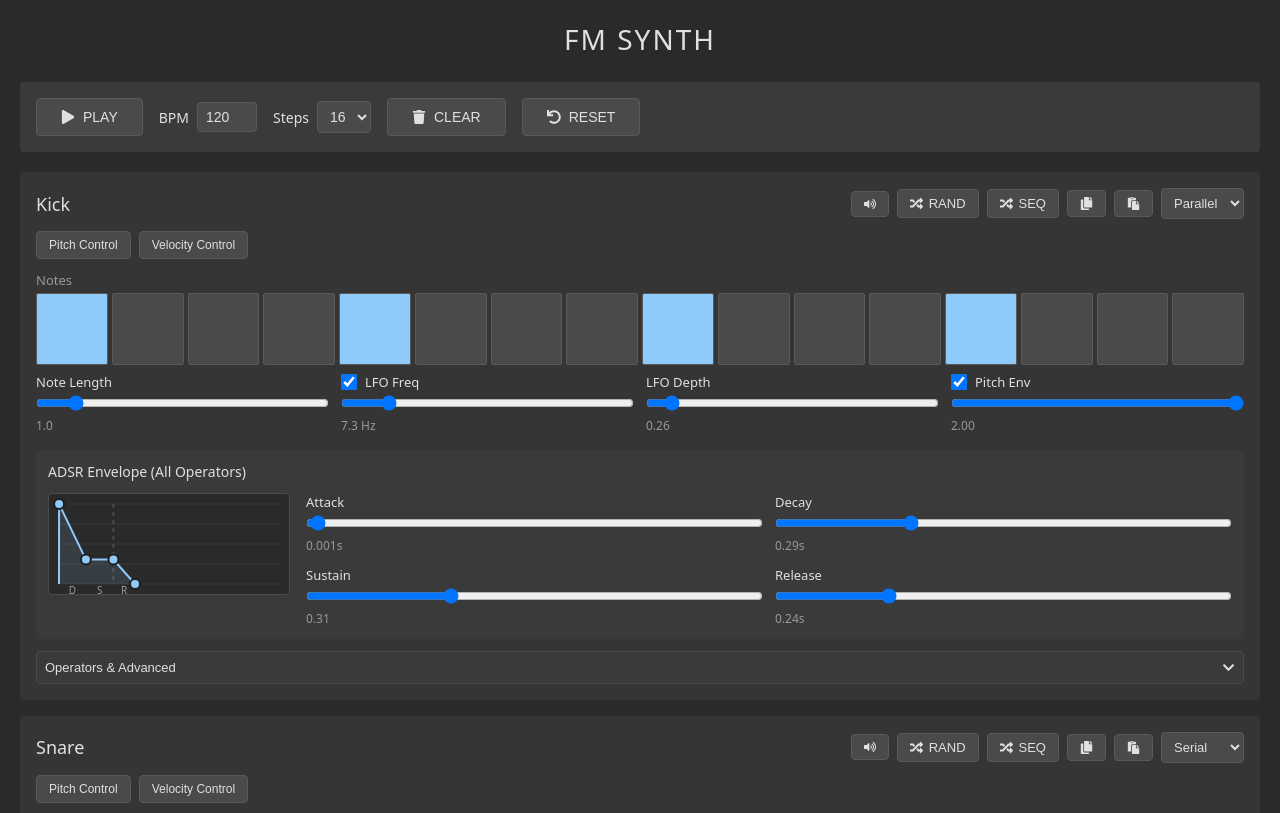
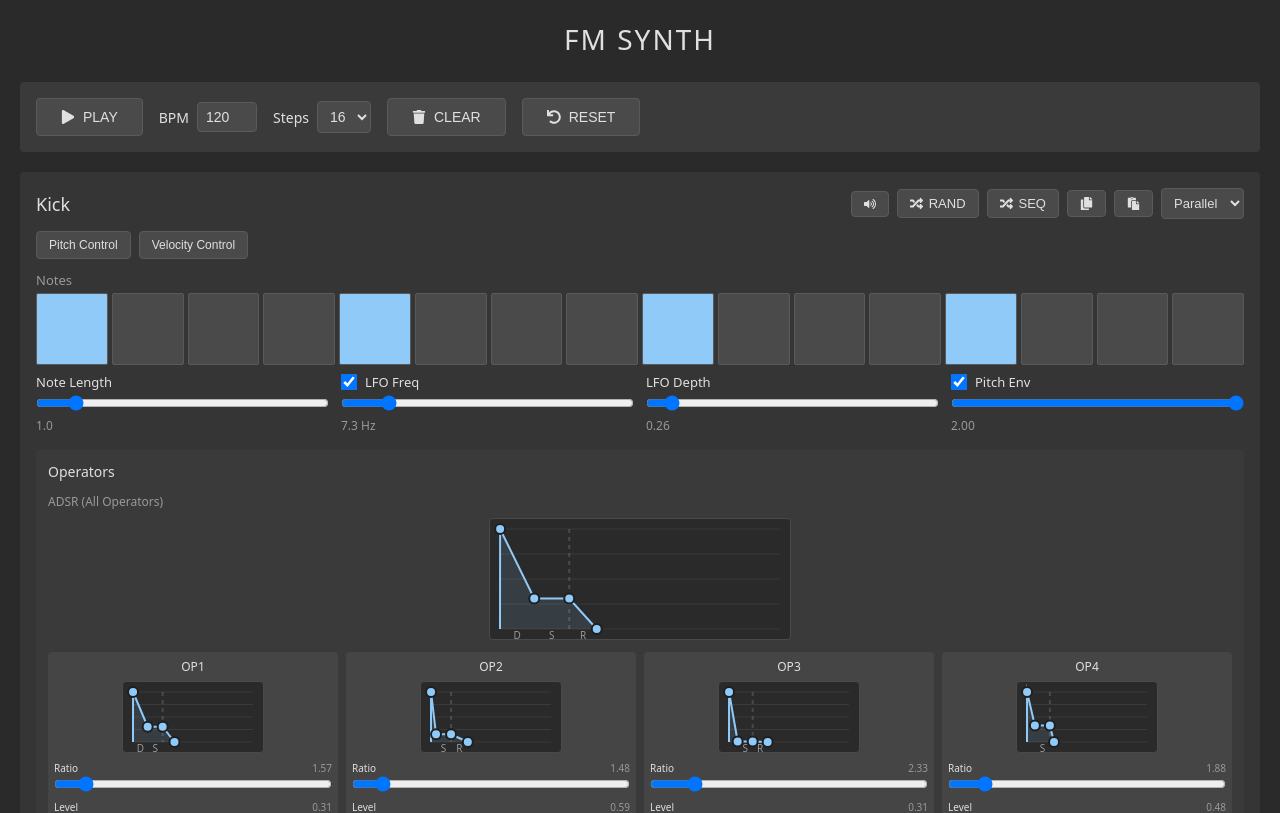
Before and after one commit to hashrock/vibe-fm-drum-synth, a React (Vite) app: page / in a window 1280 px wide. Shown: the top 813 px of the page. Built offline with nearby package versions, Linux system fonts and the light colour scheme.

Commit message:
ADSRGraphコンポーネントの制御ポイントのドラッグ機能をさらに改善し、パフォーマンスを向上させました

```diff
--- a/src/components/Sequencer.tsx
+++ b/src/components/Sequencer.tsx
@@ -12,9 +12,7 @@ import {
   FaTrash,
   FaUndo,
   FaVolumeMute,
-  FaVolumeUp,
-  FaChevronDown,
-  FaChevronUp
+  FaVolumeUp
 } from 'react-icons/fa';
 
 interface TrackData {
@@ -30,7 +28,6 @@ interface TrackData {
   velocityMap: number[]; // Velocity per step (0.0 - 1.0)
   noteLength: number; // Length in steps (1.0 = one step)
   activeSynth: FMSynth | null;
-  isExpanded: boolean;
   lfoEnabled: boolean;
   pitchEnabled: boolean;
   pitchControlVisible: boolean; // Toggle pitch control UI
@@ -130,7 +127,6 @@ export const Sequencer = () => {
         velocityMap: new Array(64).fill(1),
         noteLength: 1.0,
         activeSynth: trackSynths[0],
-        isExpanded: false,
         lfoEnabled: true,
         pitchEnabled: true,
         pitchControlVisible: false,
@@ -159,7 +155,6 @@ export const Sequencer = () => {
         velocityMap: new Array(64).fill(1),
         noteLength: 1.0,
         activeSynth: trackSynths[1],
-        isExpanded: false,
         lfoEnabled: true,
         pitchEnabled: true,
         pitchControlVisible: false,
@@ -188,7 +183,6 @@ export const Sequencer = () => {
         velocityMap: new Array(64).fill(1),
         noteLength: 0.5,
         activeSynth: trackSynths[2],
-        isExpanded: false,
         lfoEnabled: true,
         pitchEnabled: false,
         pitchControlVisible: false,
@@ -217,7 +211,6 @@ export const Sequencer = () => {
         velocityMap: new Array(64).fill(1),
         noteLength: 2.0,
         activeSynth: trackSynths[3],
-        isExpanded: false,
         lfoEnabled: true,
         pitchEnabled: true,
         pitchControlVisible: false,
@@ -466,14 +459,6 @@ export const Sequencer = () => {
     setTracks(prev =>
       prev.map(track =>
         track.id === trackId ? { ...track, noteLength } : track
-      )
-    );
-  };
-
-  const toggleExpanded = (trackId: number) => {
-    setTracks(prev =>
-      prev.map(track =>
-        track.id === trackId ? { ...track, isExpanded: !track.isExpanded } : track
       )
     );
   };
@@ -1160,87 +1145,6 @@ export const Sequencer = () => {
             </div>
           </div>
 
-          {/* ADSR Envelope Controls - Common controls for all operators */}
-          <div style={{ background: '#3a3a3a', padding: '12px', borderRadius: '4px', marginTop: '12px' }}>
-            <div style={{ fontSize: '14px', fontWeight: '500', marginBottom: '12px' }}>ADSR Envelope (All Operators)</div>
-            <div style={{ display: 'flex', gap: '16px', alignItems: 'flex-start' }}>
-              {/* ADSR Graph */}
-              <div style={{ flex: '0 0 auto' }}>
-                <ADSRGraph
-                  attack={track.operators[0]?.attack ?? 0}
-                  decay={track.operators[0]?.decay ?? 0}
-                  sustain={track.operators[0]?.sustain ?? 0}
-                  release={track.operators[0]?.release ?? 0}
-                  width={240}
-                  height={100}
-                  onAttackChange={(value) => updateAllOperatorsADSR(track.id, 'attack', value)}
-                  onDecayChange={(value) => updateAllOperatorsADSR(track.id, 'decay', value)}
-                  onSustainChange={(value) => updateAllOperatorsADSR(track.id, 'sustain', value)}
-                  onReleaseChange={(value) => updateAllOperatorsADSR(track.id, 'release', value)}
-                />
-              </div>
-
-              {/* ADSR Controls */}
-              <div style={{ flex: 1, display: 'grid', gridTemplateColumns: 'repeat(2, 1fr)', gap: '12px' }}>
-                <div>
-                  <label style={{ fontSize: '13px', display: 'block', marginBottom: '4px' }}>Attack</label>
-                  <input
-                    type="range"
-                    min={0}
-                    max={0.1}
-                    step={0.001}
-                    value={track.operators[0]?.attack ?? 0}
-                    onChange={e => updateAllOperatorsADSR(track.id, 'attack', Number(e.target.value))}
-                    style={{ width: '100%' }}
-                  />
-                  <div style={{ fontSize: '12px', color: '#999', marginTop: '2px' }}>{(track.operators[0]?.attack ?? 0).toFixed(3)}s</div>
-                </div>
-
-                <div>
-                  <label style={{ fontSize: '13px', display: 'block', marginBottom: '4px' }}>Decay</label>
-                  <input
-                    type="range"
-                    min={0}
-                    max={1}
-                    step={0.01}
-                    value={track.operators[0]?.decay ?? 0}
-                    onChange={e => updateAllOperatorsADSR(track.id, 'decay', Number(e.target.value))}
-                    style={{ width: '100%' }}
-                  />
-                  <div style={{ fontSize: '12px', color: '#999', marginTop: '2px' }}>{(track.operators[0]?.decay ?? 0).toFixed(2)}s</div>
-                </div>
-
-                <div>
-                  <label style={{ fontSize: '13px', display: 'block', marginBottom: '4px' }}>Sustain</label>
-                  <input
-                    type="range"
-                    min={0}
-                    max={1}
-                    step={0.01}
-                    value={track.operators[0]?.sustain ?? 0}
-                    onChange={e => updateAllOperatorsADSR(track.id, 'sustain', Number(e.target.value))}
-                    style={{ width: '100%' }}
-                  />
-                  <div style={{ fontSize: '12px', color: '#999', marginTop: '2px' }}>{(track.operators[0]?.sustain ?? 0).toFixed(2)}</div>
-                </div>
-
-                <div>
-                  <label style={{ fontSize: '13px', display: 'block', marginBottom: '4px' }}>Release</label>
-                  <input
-                    type="range"
-                    min={0}
-                    max={1}
-                    step={0.01}
-                    value={track.operators[0]?.release ?? 0}
-                    onChange={e => updateAllOperatorsADSR(track.id, 'release', Number(e.target.value))}
-                    style={{ width: '100%' }}
-                  />
-                  <div style={{ fontSize: '12px', color: '#999', marginTop: '2px' }}>{(track.operators[0]?.release ?? 0).toFixed(2)}s</div>
-                </div>
-              </div>
-            </div>
-          </div>
-
           {/* Ducking - Only for tracks 2, 3, 4 */}
           {track.id >= 1 && track.duckingEnabled && (
             <div style={{ marginTop: '12px', padding: '12px', background: '#3a3a3a', borderRadius: '4px' }}>
@@ -1309,50 +1213,59 @@ export const Sequencer = () => {
             </div>
           )}
 
-          {/* Operators Toggle */}
-          <div style={{ marginTop: '12px' }}>
-            <button
-              onClick={() => toggleExpanded(track.id)}
-              style={{
-                width: '100%',
-                background: '#3a3a3a',
-                color: '#e0e0e0',
-                border: '1px solid #4a4a4a',
-                padding: '8px',
-                fontSize: '13px',
-                cursor: 'pointer',
-                borderRadius: '4px',
-                display: 'flex',
-                justifyContent: 'space-between',
-                alignItems: 'center',
-              }}
-            >
-              <span>Operators & Advanced</span>
-              {track.isExpanded ? <FaChevronUp /> : <FaChevronDown />}
-            </button>
+          {/* Operators */}
+          <div style={{ background: '#3a3a3a', padding: '12px', borderRadius: '4px', marginTop: '12px' }}>
+            <div style={{ fontSize: '14px', fontWeight: '500', marginBottom: '12px' }}>Operators</div>
+
+            {/* ADSR Envelope - All Operators */}
+            <div style={{ marginBottom: '12px' }}>
+              <div style={{ fontSize: '12px', color: '#999', marginBottom: '8px' }}>ADSR (All Operators)</div>
+              <div style={{ display: 'flex', justifyContent: 'center' }}>
+                <ADSRGraph
+                  attack={track.operators[0]?.attack ?? 0}
+                  decay={track.operators[0]?.decay ?? 0}
+                  sustain={track.operators[0]?.sustain ?? 0}
+                  release={track.operators[0]?.release ?? 0}
+                  width={300}
+                  height={120}
+                  onAttackChange={(value) => updateAllOperatorsADSR(track.id, 'attack', value)}
+                  onDecayChange={(value) => updateAllOperatorsADSR(track.id, 'decay', value)}
+                  onSustainChange={(value) => updateAllOperatorsADSR(track.id, 'sustain', value)}
+                  onReleaseChange={(value) => updateAllOperatorsADSR(track.id, 'release', value)}
+                />
+              </div>
+            </div>
+            <div style={{ display: 'grid', gridTemplateColumns: 'repeat(4, 1fr)', gap: '8px' }}>
+              {track.operators.map((op, opIndex) => (
+                <div key={opIndex} style={{ background: '#454545', padding: '6px', borderRadius: '4px' }}>
+                  <div style={{ fontWeight: '500', marginBottom: '6px', textAlign: 'center', fontSize: '12px' }}>
+                    OP{opIndex + 1}
                   </div>
 
-          {/* Operators - Collapsible */}
-          {track.isExpanded && (
-            <div style={{ background: '#3a3a3a', padding: '12px', borderRadius: '4px', marginTop: '12px' }}>
-              <div style={{ fontSize: '14px', fontWeight: '500', marginBottom: '12px' }}>Operators</div>
-              <div style={{ display: 'grid', gridTemplateColumns: 'repeat(4, 1fr)', gap: '12px' }}>
-                {track.operators.map((op, opIndex) => (
-                  <div key={opIndex} style={{ background: '#454545', padding: '8px', borderRadius: '4px' }}>
-                    <div style={{ fontWeight: '500', marginBottom: '8px', textAlign: 'center', fontSize: '13px' }}>
-                      OP{opIndex + 1}
+                  {/* ADSR Graph for this operator */}
+                  <div style={{ marginBottom: '8px', display: 'flex', justifyContent: 'center' }}>
+                    <ADSRGraph
+                      attack={op.attack}
+                      decay={op.decay}
+                      sustain={op.sustain}
+                      release={op.release}
+                      width={140}
+                      height={70}
+                      onAttackChange={(value) => updateOperator(track.id, opIndex, 'attack', value)}
+                      onDecayChange={(value) => updateOperator(track.id, opIndex, 'decay', value)}
+                      onSustainChange={(value) => updateOperator(track.id, opIndex, 'sustain', value)}
+                      onReleaseChange={(value) => updateOperator(track.id, opIndex, 'release', value)}
+                    />
                   </div>
+
+                  {/* Other parameters */}
                   {[
                     { key: 'ratio', label: 'Ratio', min: 0.1, max: 16 },
                     { key: 'level', label: 'Level', min: 0, max: 1 },
-                      { key: 'attack', label: 'Attack', min: 0, max: 0.1 },
-                      { key: 'decay', label: 'Decay', min: 0, max: 1 },
-                      { key: 'sustain', label: 'Sustain', min: 0, max: 1 },
-                      { key: 'release', label: 'Release', min: 0, max: 1 },
-                      { key: 'feedbackAmount', label: 'Feedback', min: 0, max: 1 }
+                    { key: 'feedbackAmount', label: 'FB', min: 0, max: 1 }
                   ].map(({ key, label, min, max }) => (
-                      <div key={key} style={{ marginBottom: '6px' }}>
-                        <div style={{ fontSize: '11px', display: 'flex', justifyContent: 'space-between', marginBottom: '2px' }}>
+                    <div key={key} style={{ marginBottom: '4px' }}>
+                      <div style={{ fontSize: '10px', display: 'flex', justifyContent: 'space-between', marginBottom: '1px' }}>
                         <span>{label}</span>
                         <span style={{ color: '#999' }}>{op[key as keyof OperatorParams].toFixed(2)}</span>
                       </div>
@@ -1373,7 +1286,6 @@ export const Sequencer = () => {
               ))}
             </div>
           </div>
-          )}
         </div>
       ))}
 
```
Lines whose indentation alone changed are shown as unchanged.
